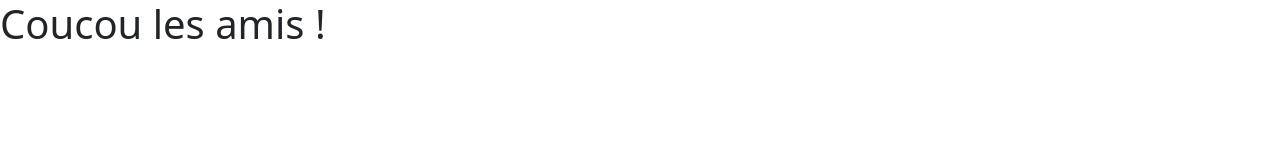
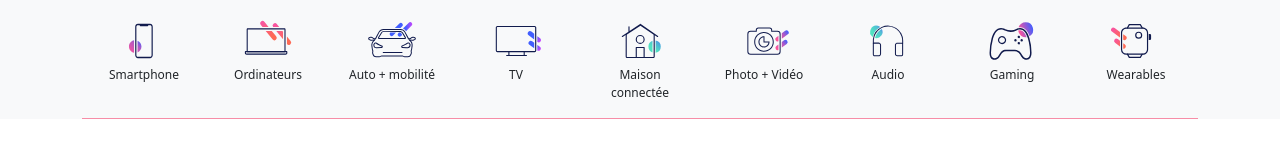
Before and after one commit to ValentinBurillier/Frandroid, a plain HTML site: page index.html in a window 1280 px wide. Drawn offline with nearby package versions, Linux system fonts and the light colour scheme.

Commit message:
v1 header-navbar

```diff
--- a/index.html
+++ b/index.html
@@ -5,14 +5,61 @@
   <meta charset="UTF-8">
   <meta http-equiv="X-UA-Compatible" content="IE=edge">
   <meta name="viewport" content="width=device-width, initial-scale=1.0">
-  <title>Bootstrap's Grid</title>
+  <title>Frandroid copy with Bootsrap</title>
   <link href="https://cdn.jsdelivr.net/npm/bootstrap@5.1.3/dist/css/bootstrap.min.css" rel="stylesheet" integrity="sha384-1BmE4kWBq78iYhFldvKuhfTAU6auU8tT94WrHftjDbrCEXSU1oBoqyl2QvZ6jIW3" crossorigin="anonymous">
   <link href="style.css" rel="stylesheet" type="text/css">
 </head>
 
-<body>
-  <h1>Coucou les amis !</h1>
-  <script src="script.js"></script>
+<body class="bg-white">
+  <header>
+
+  </header>
+  <main class="bg-light">
+    <div class="container">
+    <div class="row list-item-category text-center m-0 bg-light">
+      <div class="col p-3">
+        <img src="./assets/svg/smartphone.svg" alt="smartphone">
+        <a href="">Smartphone</a>
+      </div>
+      <div class="col p-3">
+        <img src="./assets/svg/ordinateur.svg" alt="ordinateurs">
+        <a href="">Ordinateurs</a>
+      </div>
+      <div class="col p-3">
+        <img src="./assets/svg/auto + mobilite.svg" alt="smartphone">
+        <a href="">Auto + mobilité</a>
+      </div>
+      <div class="col p-3">
+        <img src="./assets/svg/tv.svg" alt="smartphone">
+        <a href="">TV</a>
+      </div>
+      <div class="col p-3">
+        <img src="./assets/svg/maison connectée.svg" alt="smartphone">
+        <a href="">Maison connectée</a>
+      </div>
+      <div class="col p-3">
+        <img src="./assets/svg/photo + video.svg" alt="smartphone">
+        <a href="">Photo + Vidéo</a>
+      </div>
+      <div class="col p-3">
+        <img src="./assets/svg/audio.svg" alt="smartphone">
+        <a href="">Audio</a>
+      </div>
+      <div class="col p-3">
+        <img src="./assets/svg/gaming.svg" alt="smartphone">
+        <a href="">Gaming</a>
+      </div>
+      <div class="col p-3">
+        <img src="./assets/svg/wearables.svg" alt="smartphone">
+        <a href="">Wearables</a>
+      </div>
+    </div>
+    </div>
+  </main>
+  <footer>
+
+  </footer>
+<script src="script.js"></script>
 </body>
 
 </html>
--- a/style.css
+++ b/style.css
@@ -0,0 +1,16 @@
+.list-item-category {
+  min-width: 3.5rem;
+  overflow-x: auto;
+  flex-wrap: nowrap;
+  border-bottom: 1px solid #f78da7;
+}
+.list-item-category img {
+  width: 50px;
+  display: inline-block;
+}
+.list-item-category a {
+  display: block;
+  color: inherit;
+  text-decoration: none;
+  font-size: 12px;
+}
```
Also changed, not shown: assets/svg/audio.svg (added), assets/svg/auto + mobilite.svg (added), assets/svg/gaming.svg (added), assets/svg/maison connectée.svg (added), assets/svg/ordinateur.svg (added), assets/svg/photo + video.svg (added), assets/svg/smartphone.svg (added), assets/svg/tv.svg (added), assets/svg/wearables.svg (added).
